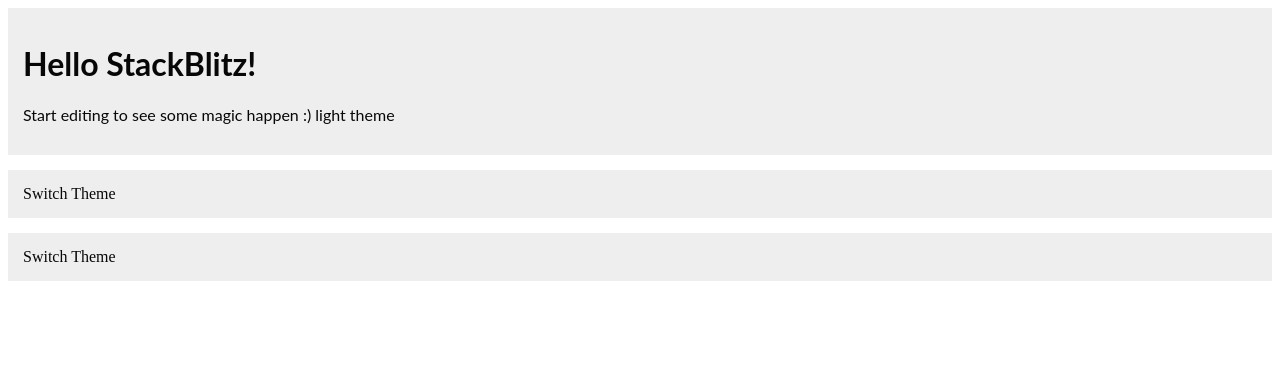
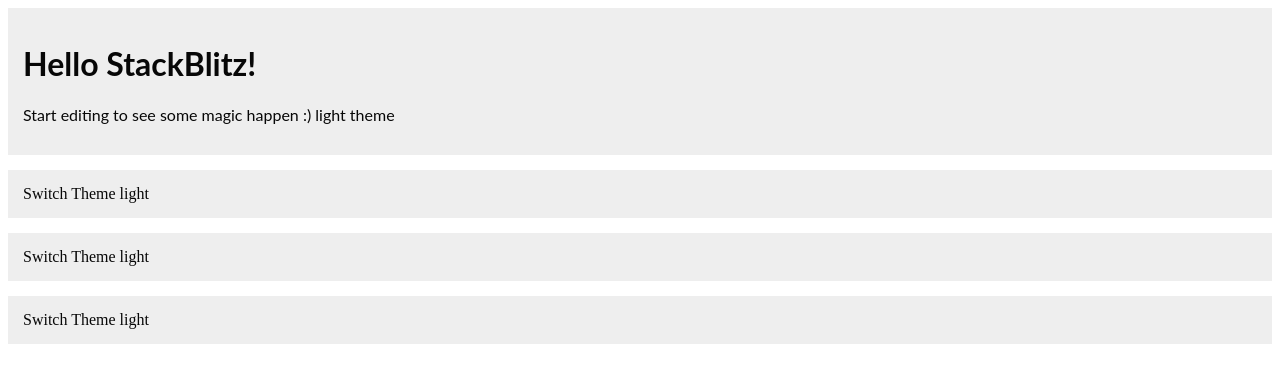
Before and after one commit to codingSlate/react-themeContext, a React (Create React App) app: page / in a window 1280 px wide. Shown: the top 382 px of the page. Built offline with nearby package versions, Linux system fonts and the light colour scheme.

Commit message:
ThemeContext completed

```diff
--- a/src/App.js
+++ b/src/App.js
@@ -9,7 +9,7 @@
     <ThemeContextConsumer>
       {(context) => (
         <div>
-          <Comp1 theme={context.theme} toggleTheme={context.toggleTheme} />
+          <Comp1 theme={context.theme} />
           <Button />
         </div>
       )}
--- a/src/Button.js
+++ b/src/Button.js
@@ -1,23 +1,25 @@
 import React, { Component, useContext } from 'react';
 import PropTypes from 'prop-types';
-import {ThemeContextConsumer} from './ThemeContext'
+import { ThemeContextConsumer } from './ThemeContext';
 
-const Button = ({ theme, toggleTheme }) => {
-  const ctx = useContext(ThemeContextConsumer)
-  console.log('Button ', toggleTheme, theme);
+const Button = () => {
   return (
-    <div className={`btn ${ctx.theme}`} onClick={ctx.toggleTheme}>
-      Switch Theme
-    </div>
+    <ThemeContextConsumer>
+      {({ theme,toggleTheme }) => (
+        <div className={theme.mode} onClick={toggleTheme}>
+          Switch Theme {theme.mode}
+        </div>
+      )}
+    </ThemeContextConsumer>
   );
 };
 
 Button.propTypes = {
-  theme: PropTypes.oneOf(['light', 'dark']),
+  mode: PropTypes.oneOf(['light', 'dark']),
 };
 
 Button.defaultProps = {
-  theme: 'light',
+  mode: 'light',
 };
 
 // class Button extends Component {
--- a/src/Comp1.js
+++ b/src/Comp1.js
@@ -1,15 +1,15 @@
 import React from 'react';
 import Button from './Button';
 
-const Comp1 = ({ theme, toggleTheme }) => {
+const Comp1 = ({ theme }) => {
   return (
     <>
-      <div className={theme}>
+      <div className={theme.mode}>
         <h1>Hello StackBlitz!</h1>
-        <p>Start editing to see some magic happen :) {theme} theme</p>
+        <p>Start editing to see some magic happen :) {theme.mode} theme</p>
       </div>
-      <Button theme={theme} />
-      {/* <Button /> */}
+      <Button />
+      <Button />
     </>
   );
 };
--- a/src/ThemeContext.js
+++ b/src/ThemeContext.js
@@ -2,15 +2,16 @@
 
 const ThemeContext = createContext();
 const { Provider, Consumer } = ThemeContext;
-// const [theme, setState] = useState()
 
 const ThemeContextProvider = ({ children }) => {
-  const [theme, setTheme] = useState('light');
+  const [theme, setTheme] = useState({ mode: 'light' });
 
   const toggleTheme = () => {
-    console.log('well');
-    setTheme((prevState) => (prevState === 'light' ? 'dark' : 'light'));
+    setTheme((prevState) => ({
+      mode: prevState.mode === 'dark' ? 'light' : 'dark',
+    }));
   };
+
   return (
     <ThemeContext.Provider value={{ theme, toggleTheme }}>
       {children}
--- a/src/style.css
+++ b/src/style.css
@@ -26,5 +26,6 @@
 .btn {
   background-color: rgb(238, 238, 238);
   padding: 15px;
+  margin-bottom: 15px;
   cursor: pointer;
 }
```
